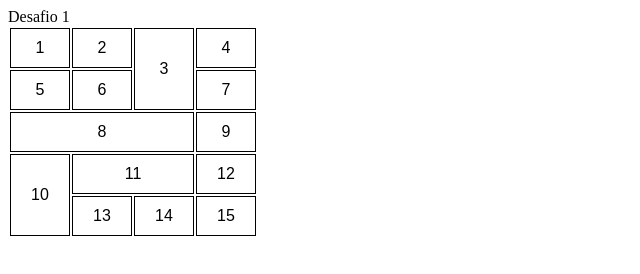
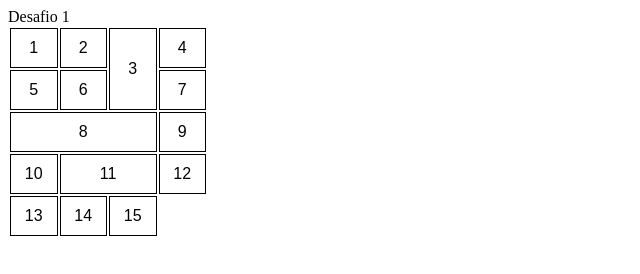
Before and after one commit to joaoromario/html-css, a plain HTML site: page Desafios/d013/d13-1.html in a window 1280 px wide. Shown: the whole page, without its empty margins (0-640 px from the left). Drawn offline with Linux system fonts and the light colour scheme.

Commit message:
Update d13-1.html

```diff
--- a/Desafios/d013/d13-1.html
+++ b/Desafios/d013/d13-1.html
@@ -8,7 +8,7 @@
     <style>
         table{
             font-family: Arial, Helvetica, sans-serif;
-            width: 250px;
+            width: 200px;
         }
         td{
             border: 1px solid black;
@@ -40,7 +40,7 @@
         </tr>
 
         <tr>
-            <td rowspan="2">10</td>
+            <td role="2">10</td>
             <td colspan="2">11</td>
             <td>12</td>
         </tr>
```
